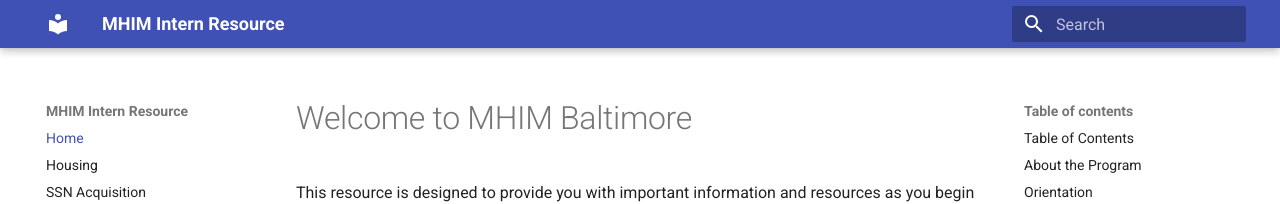
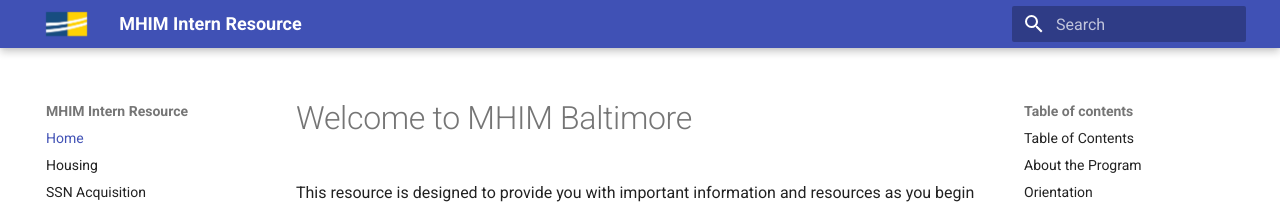
Before and after one commit to ofolimensah/Intern_Starter_Pack, an MkDocs documentation site: the page built from docs/index.md, in a window 1280 px wide. Shown: the top 204 px of the page. Built offline with MkDocs 1.6.1 and Material for MkDocs 9.7.7, drawn with Linux system fonts in a browser that asks for light colours.

Commit message:
Update mkdocs.yml

```diff
--- a/mkdocs.yml
+++ b/mkdocs.yml
@@ -11,8 +11,7 @@ nav:
 
 theme:
   name: material
-  icon:
-    logo: images/favicon.png
+  logo: images/favicon.png
   favicon: images/favicon.png
   features:
     - navigation.sections
```
